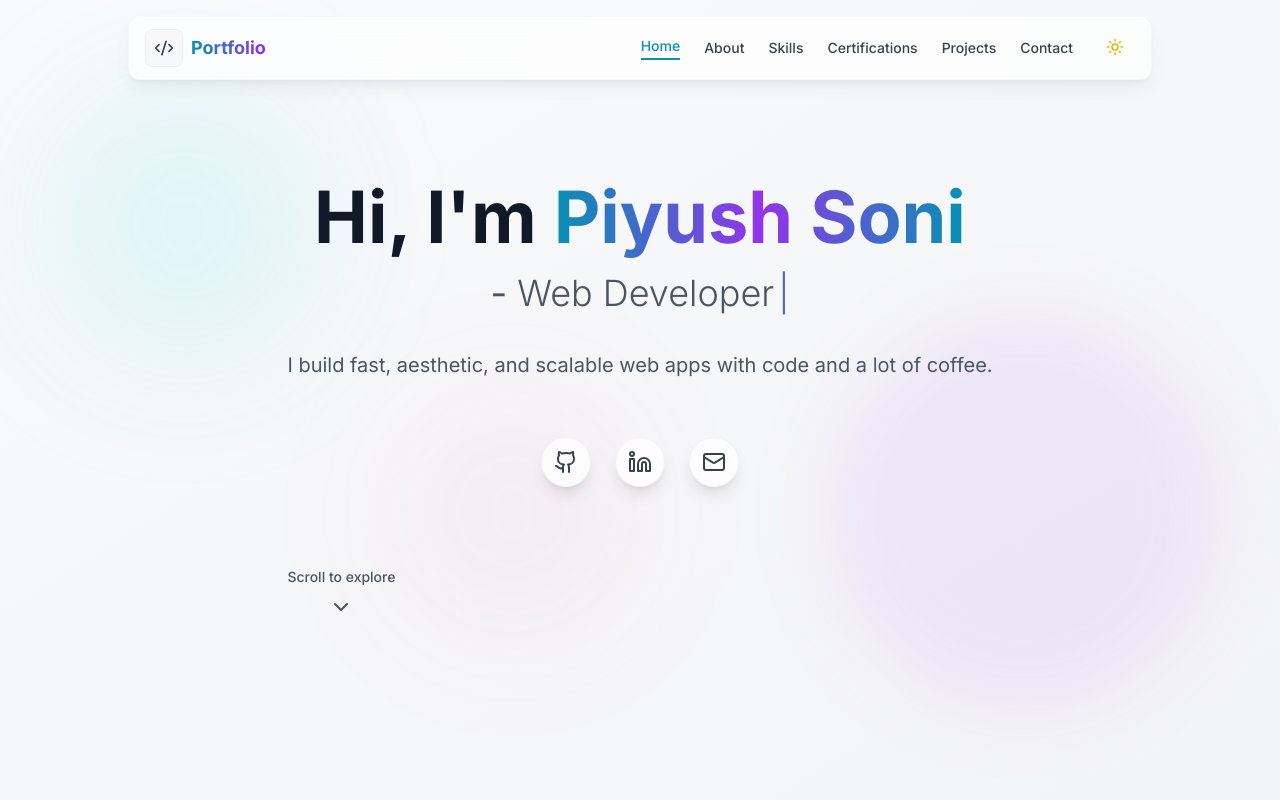
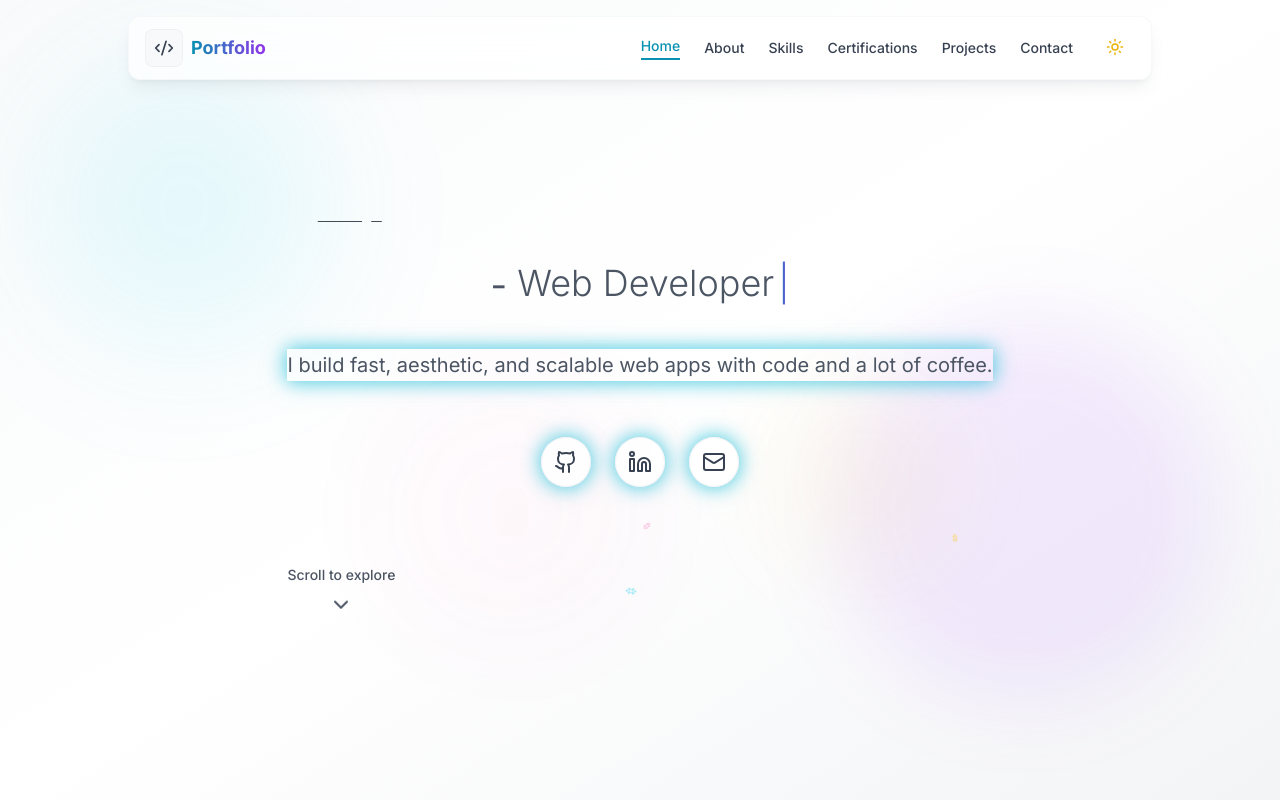
Before and after one commit to Piyush64-bit/MyPortfolio, a React (Vite) app: page / in a window 1280 px wide. Shown: the top 800 px of the page. Built offline with nearby package versions, Linux system fonts and the light colour scheme.

Commit message:
Enhanced Portfolio with Advanced Animations

```diff
--- a/src/components/Hero.tsx
+++ b/src/components/Hero.tsx
@@ -1,6 +1,6 @@
 import React, { useEffect } from 'react';
 import anime from 'animejs';
-import { ChevronDown, Github, Linkedin, Mail } from 'lucide-react';
+import { ChevronDown, Github, Linkedin, Mail, Sparkles } from 'lucide-react';
 import { useTypewriter } from 'react-simple-typewriter';
 
 const Hero: React.FC = () => {
@@ -17,21 +17,24 @@ const Hero: React.FC = () => {
     delaySpeed: 1500,
   });
 
-  // Anime.js Animations
+  // Enhanced Anime.js Animations
   useEffect(() => {
+    // Main timeline for hero elements
     anime
       .timeline({ easing: 'easeOutExpo', duration: 1000 })
       .add({
         targets: '.hero-title span',
-        translateY: [50, 0],
+        translateY: [100, 0],
         opacity: [0, 1],
-        delay: anime.stagger(100),
+        rotateX: [90, 0],
+        delay: anime.stagger(150),
       })
       .add(
         {
           targets: '.hero-description',
           opacity: [0, 1],
-          translateY: [30, 0],
+          translateY: [50, 0],
+          scale: [0.8, 1],
           duration: 800,
         },
         '-=500'
@@ -40,6 +43,7 @@ const Hero: React.FC = () => {
         {
           targets: '.social-icon',
           scale: [0, 1],
+          rotate: [180, 0],
           delay: anime.stagger(100),
           duration: 600,
         },
@@ -49,19 +53,44 @@ const Hero: React.FC = () => {
         {
           targets: '.scroll-cta',
           opacity: [0, 1],
-          translateY: [20, 0],
+          translateY: [30, 0],
           duration: 700,
         },
         '-=400'
       );
 
+    // Floating blobs animation
     anime({
       targets: '.bg-blur-blob',
-      scale: [1, 1.05],
+      scale: [1, 1.2, 1],
+      rotate: [0, 180, 360],
       direction: 'alternate',
       loop: true,
       easing: 'easeInOutSine',
-      duration: 5000,
+      duration: 8000,
+      delay: anime.stagger(1000),
+    });
+
+    // Sparkle animation
+    anime({
+      targets: '.sparkle',
+      scale: [0, 1, 0],
+      rotate: [0, 360],
+      opacity: [0, 1, 0],
+      duration: 2000,
+      delay: anime.stagger(300),
+      loop: true,
+      easing: 'easeInOutQuad',
+    });
+
+    // Continuous floating animation for profile elements
+    anime({
+      targets: '.float-element',
+      translateY: [-10, 10],
+      duration: 3000,
+      direction: 'alternate',
+      loop: true,
+      easing: 'easeInOutSine',
       delay: anime.stagger(500),
     });
   }, []);
@@ -76,28 +105,40 @@ const Hero: React.FC = () => {
   return (
     <section
       id="home"
-      className="relative min-h-screen flex items-center justify-center overflow-hidden bg-gradient-to-br from-gray-50 to-gray-100 dark:from-[#060606] dark:to-black text-gray-900 dark:text-white transition-colors duration-500"
+      className="relative min-h-screen flex items-center justify-center overflow-hidden bg-gradient-to-br from-gray-50 via-white to-gray-100 dark:from-[#060606] dark:via-black dark:to-gray-900 text-gray-900 dark:text-white transition-colors duration-500"
     >
-      {/* Glowing Blobs */}
+      {/* Enhanced Glowing Blobs with more dynamic movement */}
       <div className="absolute inset-0 pointer-events-none z-0">
-        <div className="absolute top-20 left-10 w-72 h-72 bg-cyan-400/10 dark:bg-cyan-400/20 rounded-full blur-3xl animate-ping-slow bg-blur-blob" />
-        <div className="absolute bottom-24 right-16 w-96 h-96 bg-purple-500/10 dark:bg-purple-500/20 rounded-full blur-2xl bg-blur-blob" />
-        <div className="absolute bottom-[20%] left-[30%] w-64 h-64 bg-pink-500/5 dark:bg-pink-500/10 rounded-full blur-3xl bg-blur-blob" />
+        <div className="absolute top-20 left-10 w-72 h-72 bg-cyan-400/10 dark:bg-cyan-400/20 rounded-full blur-3xl animate-float bg-blur-blob" />
+        <div className="absolute bottom-24 right-16 w-96 h-96 bg-purple-500/10 dark:bg-purple-500/20 rounded-full blur-2xl animate-bounce-slow bg-blur-blob" />
+        <div className="absolute bottom-[20%] left-[30%] w-64 h-64 bg-pink-500/5 dark:bg-pink-500/10 rounded-full blur-3xl animate-pulse bg-blur-blob" />
+        <div className="absolute top-1/2 right-1/4 w-48 h-48 bg-yellow-400/5 dark:bg-yellow-400/10 rounded-full blur-2xl animate-float bg-blur-blob" />
+      </div>
+
+      {/* Animated Sparkles */}
+      <div className="absolute inset-0 pointer-events-none z-0">
+        <Sparkles className="sparkle absolute top-1/4 left-1/4 text-cyan-400 dark:text-cyan-300" size={16} />
+        <Sparkles className="sparkle absolute top-1/3 right-1/3 text-purple-400 dark:text-purple-300" size={12} />
+        <Sparkles className="sparkle absolute bottom-1/3 left-1/2 text-pink-400 dark:text-pink-300" size={14} />
+        <Sparkles className="sparkle absolute top-2/3 right-1/4 text-yellow-400 dark:text-yellow-300" size={10} />
+        <Sparkles className="sparkle absolute bottom-1/4 right-1/2 text-cyan-400 dark:text-cyan-300" size={18} />
       </div>
 
       {/* Twinkling stars - only visible in dark mode */}
-      <div className="absolute inset-0 z-0 dark:bg-[radial-gradient(#ffffff22_1px,transparent_1px)] dark:[background-size:20px_20px] opacity-0 dark:opacity-10 animate-stars transition-opacity duration-500" />
+      <div className="absolute inset-0 z-0 dark:bg-[radial-gradient(#ffffff22_1px,transparent_1px)] dark:[background-size:20px_20px] opacity-0 dark:opacity-10 animate-pulse transition-opacity duration-500" />
 
       <div className="relative z-10 text-center max-w-7xl px-4 sm:px-6 lg:px-8 space-y-8">
         <div className="space-y-4">
           <h1 className="text-5xl sm:text-6xl lg:text-7xl font-bold text-gray-900 dark:text-white hero-title">
-            Hi, I'm{' '}
-            <span className="bg-gradient-to-r from-cyan-600 via-purple-600 to-cyan-600 dark:from-cyan-400 dark:via-purple-500 dark:to-cyan-400 bg-clip-text text-transparent">
+            <span className="inline-block float-element">Hi,</span>{' '}
+            <span className="inline-block float-element">I'm</span>{' '}
+            <span className="inline-block bg-gradient-to-r from-cyan-600 via-purple-600 to-cyan-600 dark:from-cyan-400 dark:via-purple-500 dark:to-cyan-400 bg-clip-text text-transparent animate-gradient float-element">
               Piyush Soni
             </span>
           </h1>
           <div className="text-2xl sm:text-3xl lg:text-4xl text-gray-600 dark:text-gray-300 h-12 flex items-center justify-center">
-            <p>-&nbsp;</p> <span className="font-light">
+            <p className="float-element">-&nbsp;</p>
+            <span className="font-light float-element">
               {typewriterText}
               <span className="ml-1 bg-gradient-to-r from-cyan-600 to-purple-600 dark:from-cyan-400 dark:to-purple-400 bg-clip-text text-transparent animate-blink">
                 |
@@ -106,39 +147,41 @@ const Hero: React.FC = () => {
           </div>
         </div>
 
-        <p className="text-xl text-gray-600 dark:text-gray-400 max-w-3xl mx-auto leading-relaxed hero-description">
+        <p className="text-xl text-gray-600 dark:text-gray-400 max-w-3xl mx-auto leading-relaxed hero-description animate-pulse-glow">
           I build fast, aesthetic, and scalable web apps with code and a lot of coffee.
         </p>
 
-        {/* Social Links */}
+        {/* Enhanced Social Links with more animations */}
         <div className="flex justify-center space-x-6 pt-6">
           {[
-            { icon: <Github size={24} />, link: 'https://github.com/piyush64-bit' },
-            { icon: <Linkedin size={24} />, link: 'https://linkedin.com/in/piyush64bit' },
-            { icon: <Mail size={24} />, link: 'mailto:piiyush.sonii@outlook.com' },
+            { icon: <Github size={24} />, link: 'https://github.com/piyush64-bit', color: 'hover:text-gray-900 dark:hover:text-white' },
+            { icon: <Linkedin size={24} />, link: 'https://linkedin.com/in/piyush64bit', color: 'hover:text-blue-600 dark:hover:text-blue-400' },
+            { icon: <Mail size={24} />, link: 'mailto:piiyush.sonii@outlook.com', color: 'hover:text-red-600 dark:hover:text-red-400' },
           ].map((social, i) => (
             <a
               key={i}
               href={social.link}
               target="_blank"
               rel="noopener noreferrer"
-              className="p-3 rounded-full bg-white/80 dark:bg-gray-800 hover:bg-gray-100 dark:hover:bg-gray-700 text-gray-700 dark:text-gray-300 hover:text-gray-900 dark:hover:text-white transition-all duration-300 hover:scale-110 group social-icon shadow-lg dark:shadow-none border border-gray-200/50 dark:border-gray-700"
+              className={`p-3 rounded-full bg-white/80 dark:bg-gray-800 hover:bg-gray-100 dark:hover:bg-gray-700 text-gray-700 dark:text-gray-300 ${social.color} transition-all duration-300 hover:scale-125 hover:-translate-y-2 group social-icon shadow-lg dark:shadow-none border border-gray-200/50 dark:border-gray-700 animate-pulse-glow`}
             >
-              <span className="transition-transform duration-300 group-hover:rotate-12">
+              <span className="transition-transform duration-300 group-hover:rotate-12 group-hover:scale-110">
                 {social.icon}
               </span>
             </a>
           ))}
         </div>
 
-        {/* Scroll Down CTA */}
+        {/* Enhanced Scroll Down CTA */}
         <div className="pt-12 scroll-cta">
           <button
             onClick={scrollToAbout}
-            className="group flex flex-col items-center space-y-2 text-gray-600 dark:text-gray-400 hover:text-cyan-600 dark:hover:text-cyan-400 transition-all duration-300"
+            className="group flex flex-col items-center space-y-2 text-gray-600 dark:text-gray-400 hover:text-cyan-600 dark:hover:text-cyan-400 transition-all duration-300 animate-bounce-slow"
           >
-            <span className="text-sm font-medium">Scroll to explore</span>
-            <ChevronDown size={24} className="animate-bounce group-hover:text-cyan-600 dark:group-hover:text-cyan-400" />
+            <span className="text-sm font-medium group-hover:scale-110 transition-transform duration-300">
+              Scroll to explore
+            </span>
+            <ChevronDown size={24} className="animate-bounce group-hover:text-cyan-600 dark:group-hover:text-cyan-400 group-hover:scale-125 transition-all duration-300" />
           </button>
         </div>
       </div>
--- a/src/index.css
+++ b/src/index.css
@@ -28,6 +28,34 @@
 
   .animate-zoom-in {
     animation: zoomIn 0.3s ease-out;
+  }
+
+  .animate-float {
+    animation: float 6s ease-in-out infinite;
+  }
+
+  .animate-bounce-slow {
+    animation: bounceSlow 3s ease-in-out infinite;
+  }
+
+  .animate-pulse-glow {
+    animation: pulseGlow 2s ease-in-out infinite alternate;
+  }
+
+  .animate-slide-in-left {
+    animation: slideInLeft 0.8s ease-out;
+  }
+
+  .animate-slide-in-right {
+    animation: slideInRight 0.8s ease-out;
+  }
+
+  .animate-rotate-slow {
+    animation: rotateSlow 20s linear infinite;
+  }
+
+  .animate-wiggle {
+    animation: wiggle 1s ease-in-out infinite;
   }
 
   @keyframes fadeIn {
@@ -72,6 +100,88 @@
       transform: scale(1);
     }
   }
+
+  @keyframes float {
+    0%, 100% {
+      transform: translateY(0px);
+    }
+    50% {
+      transform: translateY(-20px);
+    }
+  }
+
+  @keyframes bounceSlow {
+    0%, 100% {
+      transform: translateY(0);
+    }
+    50% {
+      transform: translateY(-10px);
+    }
+  }
+
+  @keyframes pulseGlow {
+    0% {
+      box-shadow: 0 0 5px rgba(6, 182, 212, 0.3);
+    }
+    100% {
+      box-shadow: 0 0 20px rgba(6, 182, 212, 0.6), 0 0 30px rgba(6, 182, 212, 0.4);
+    }
+  }
+
+  @keyframes slideInLeft {
+    from {
+      opacity: 0;
+      transform: translateX(-100px);
+    }
+    to {
+      opacity: 1;
+      transform: translateX(0);
+    }
+  }
+
+  @keyframes slideInRight {
+    from {
+      opacity: 0;
+      transform: translateX(100px);
+    }
+    to {
+      opacity: 1;
+      transform: translateX(0);
+    }
+  }
+
+  @keyframes rotateSlow {
+    from {
+      transform: rotate(0deg);
+    }
+    to {
+      transform: rotate(360deg);
+    }
+  }
+
+  @keyframes wiggle {
+    0%, 7% {
+      transform: rotateZ(0);
+    }
+    15% {
+      transform: rotateZ(-15deg);
+    }
+    20% {
+      transform: rotateZ(10deg);
+    }
+    25% {
+      transform: rotateZ(-10deg);
+    }
+    30% {
+      transform: rotateZ(6deg);
+    }
+    35% {
+      transform: rotateZ(-4deg);
+    }
+    40%, 100% {
+      transform: rotateZ(0);
+    }
+  }
 }
 
 /* Custom scrollbar */
```
